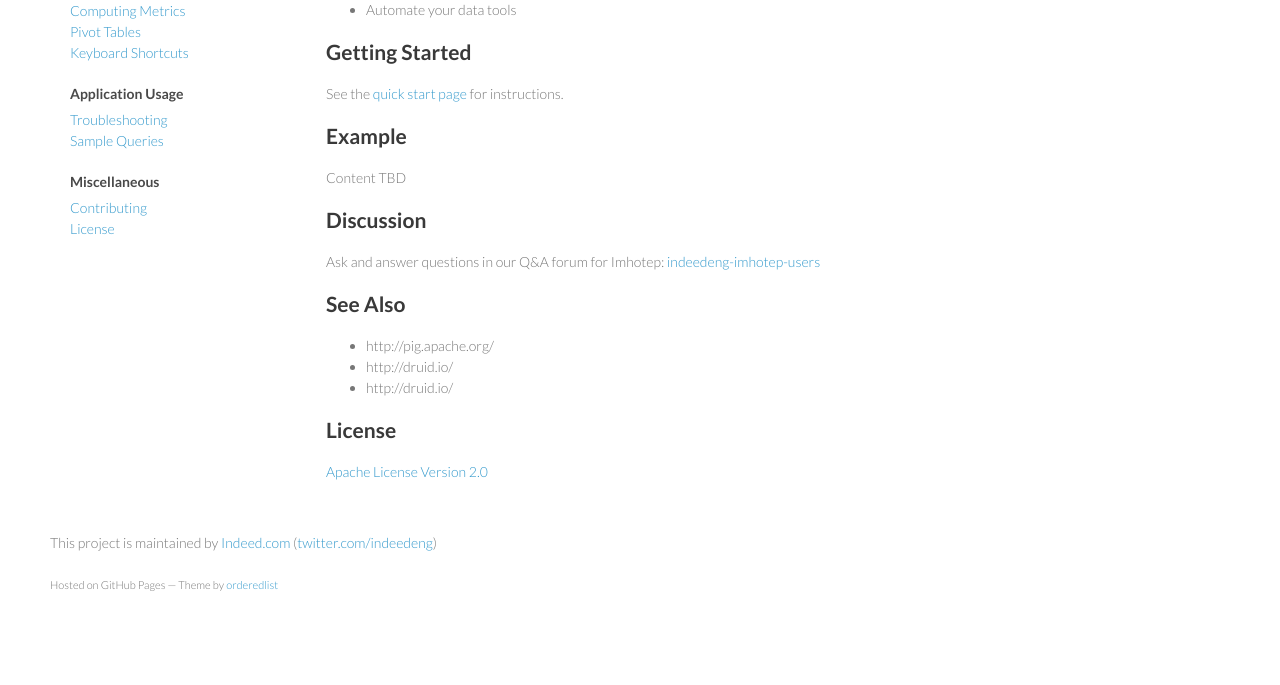
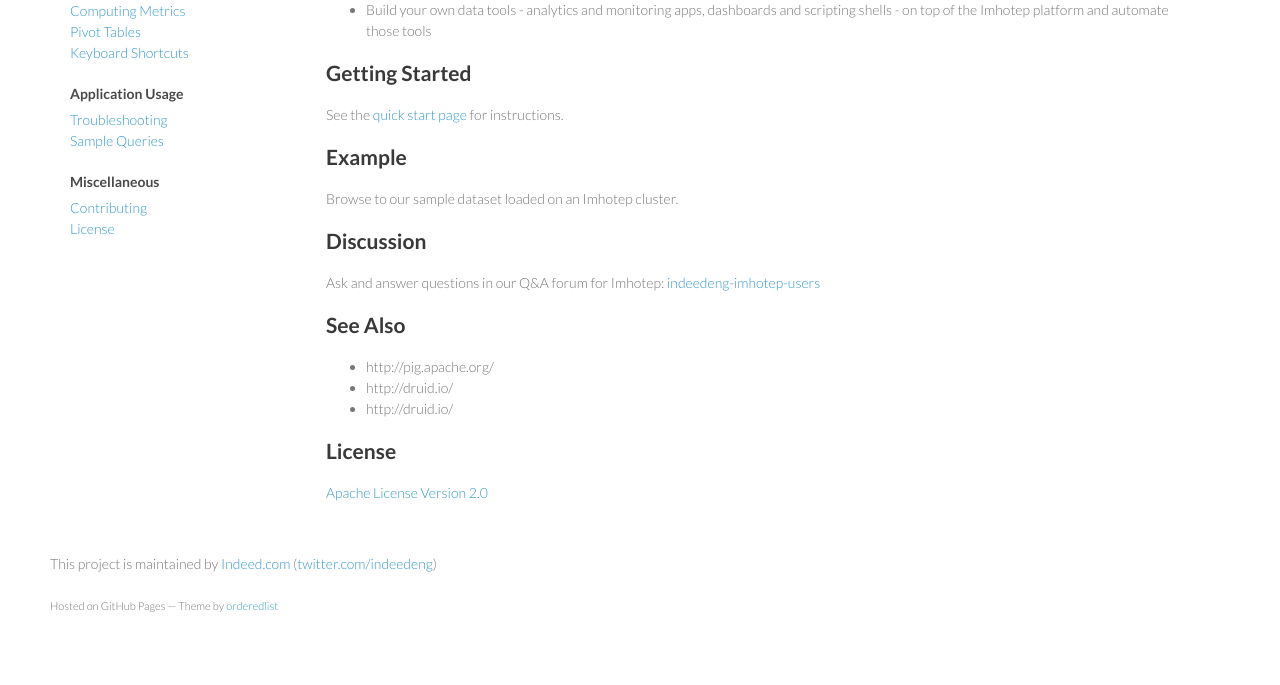
Before and after one commit to indeedeng/imhotep, a Jekyll site: the page built from index.md, in a window 1280 px wide. Shown: the part 330-1015 px from the top of the page. Built offline with Jekyll 4.4.1, drawn with Linux system fonts in a browser that asks for light colours; Markdown is read by kramdown in place of the engine named in the settings; before the commit the page ends 994 px from its top, so only the background shows below that.

Commit message:
tech review edits

```diff
--- a/index.md
+++ b/index.md
@@ -11,13 +11,13 @@ Imhotep is a highly scalable analytics architecture that lets you do the followi
 
 - Combine results from multiple datasets
 - Perform ad hoc queries and large group-bys and aggregates for real-time analytics
-- Automate your data tools
+- Build your own data tools - analytics and monitoring apps, dashboards and scripting shells - on top of the Imhotep platform and automate those tools
 
 ## Getting Started
 See the [quick start page]({{ site.baseurl }}/docs/quick-start) for instructions.
 
 ## Example
-Content TBD
+Browse to our sample dataset loaded on an Imhotep cluster.
 
 ## Discussion
 Ask and answer questions in our Q&A forum for Imhotep: [indeedeng-imhotep-users](https://groups.google.com/forum/#!forum/indeedeng-imhotep-users)
```
Also changed, not shown: docs/data-file-requirements.md (+1 -1 lines), docs/sample-queries.md (+3 -3 lines), docs/troubleshooting.md (+2 -2 lines), README.md.
